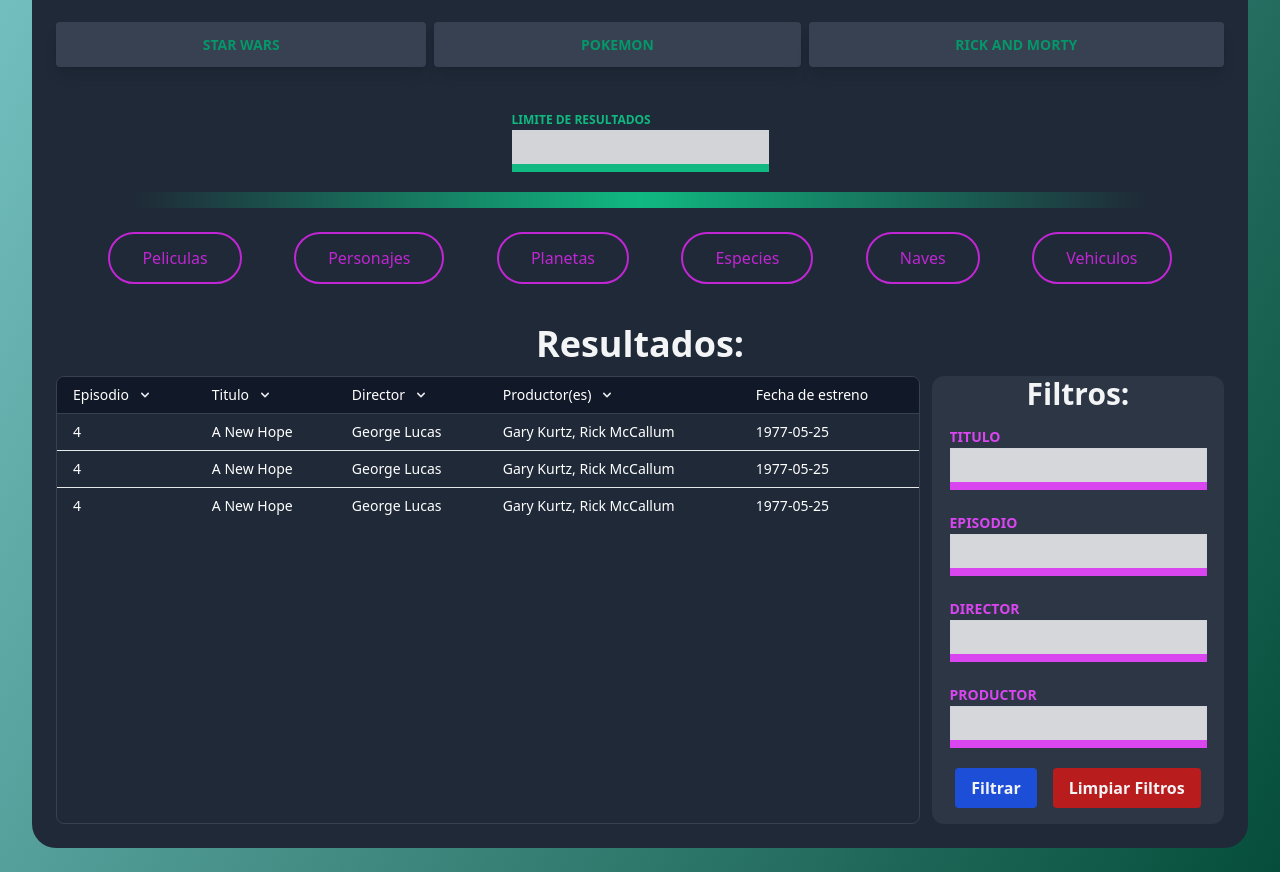
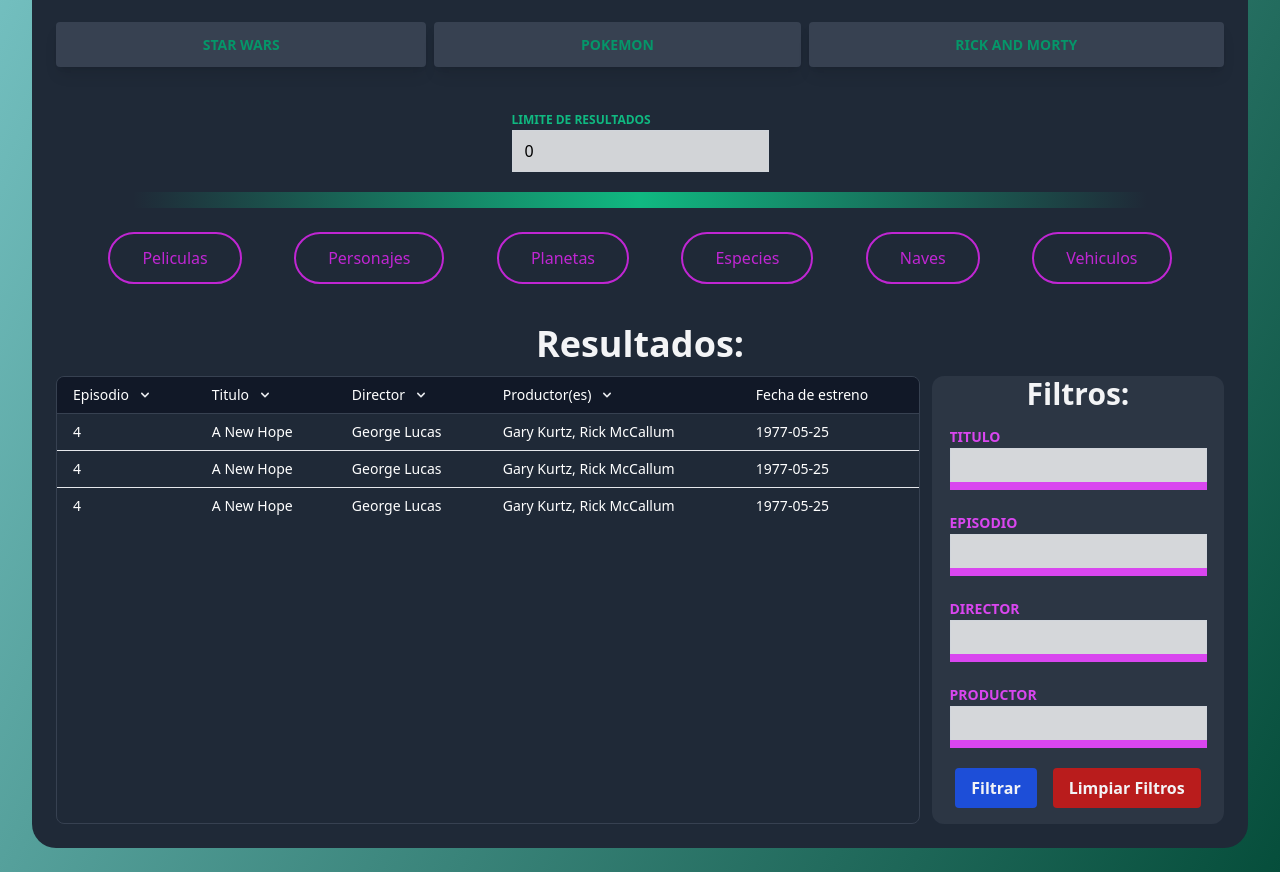
Before and after one commit to Pipexlul/API-World, a React (Vite) app: page / in a window 1280 px wide. Shown: the part 1520-2392 px from the top of the page. Built offline with nearby package versions, Linux system fonts and the light colour scheme.

Commit message:
Create ShinyInput and Separator components

```diff
--- a/src/components/APIHandler.jsx
+++ b/src/components/APIHandler.jsx
@@ -1,6 +1,12 @@
+import { useState } from "react";
+
 import APIChooser from "./APIHandlerLogic/APIChooser";
+import Separator from "./Separator";
+import ShinyInput from "./ShinyInput";
 
 const APIHandler = () => {
+  const [limitedResults, setLimitedResults] = useState(0);
+
   return (
     <section className="m-4 rounded-3xl bg-gray-800 pb-6 text-gray-100 last:mb-0 md:m-8">
       <div className="flex flex-col flex-wrap p-6">
@@ -10,31 +16,25 @@
         <APIChooser />
       </div>
 
+      {/*General Filters section*/}
       <div className="flex place-content-center items-center">
         <div className="relative mb-5 overflow-hidden">
-          <label className="text-xs font-semibold uppercase text-emerald-500">
-            Limite de resultados
-          </label>
-          <div>
-            <input
-              type="number"
-              className="form-input max-w-md border-gray-300 bg-white bg-opacity-80 text-black placeholder-gray-400"
-            />
-            <span
-              className={`absolute bottom-0 left-0 h-2 transform bg-emerald-500 transition-all duration-300 ease-in ${
-                1 === 1 ? "w-7/12" : "w-0"
-              }`}
-            />
-            <span
-              className={`absolute bottom-0 right-0 h-2 transform bg-emerald-500 transition-all duration-300 ease-in ${
-                1 === 1 ? "w-7/12" : "w-0"
-              }`}
-            />
-          </div>
+          <ShinyInput
+            label="Limite de resultados"
+            type="number"
+            bgColor="bg-emerald-500"
+            labelColor="text-emerald-500"
+            changeHandler={setLimitedResults}
+            value={limitedResults}
+          />
         </div>
       </div>
 
-      <div className="mx-auto h-4 w-5/6 bg-gradient-to-r from-emerald-500/0 via-emerald-500 to-emerald-500/0"></div>
+      <Separator
+        fromColor="from-emerald-500/0"
+        midColor="via-emerald-500"
+        toColor="to-emerald-500/0"
+      />
 
       <div className="mb-4 flex flex-wrap place-content-center justify-evenly gap-y-2 p-6">
         <a className="group relative inline-block overflow-hidden rounded-full border-2 border-fuchsia-600 px-8 py-3 focus:outline-none focus:ring">
--- /dev/null
+++ b/src/components/Separator.jsx
@@ -0,0 +1,9 @@
+const Separator = ({ fromColor, midColor, toColor }) => {
+  return (
+    <div
+      className={`mx-auto h-4 w-5/6 bg-gradient-to-r ${fromColor} ${midColor} ${toColor}`}
+    ></div>
+  );
+};
+
+export default Separator;
--- /dev/null
+++ b/src/components/ShinyInput.jsx
@@ -0,0 +1,34 @@
+const ShinyInput = ({
+  label,
+  type,
+  bgColor,
+  labelColor,
+  changeHandler,
+  value,
+}) => {
+  return (
+    <>
+      <label className={`text-xs font-semibold uppercase ${labelColor}`}>
+        {label}
+      </label>
+      <div>
+        <input
+          type={type}
+          className="peer form-input max-w-md border-gray-300 bg-white bg-opacity-80 text-black placeholder-gray-400"
+          onChange={(e) => {
+            changeHandler(e.target.value);
+          }}
+          value={value}
+        />
+        <span
+          className={`absolute bottom-0 left-0 h-2 transform ${bgColor} w-0 transition-all duration-300 ease-in peer-focus:w-7/12`}
+        />
+        <span
+          className={`absolute bottom-0 right-0 h-2 transform ${bgColor} w-0 transition-all duration-300 ease-in peer-focus:w-7/12`}
+        />
+      </div>
+    </>
+  );
+};
+
+export default ShinyInput;
```
